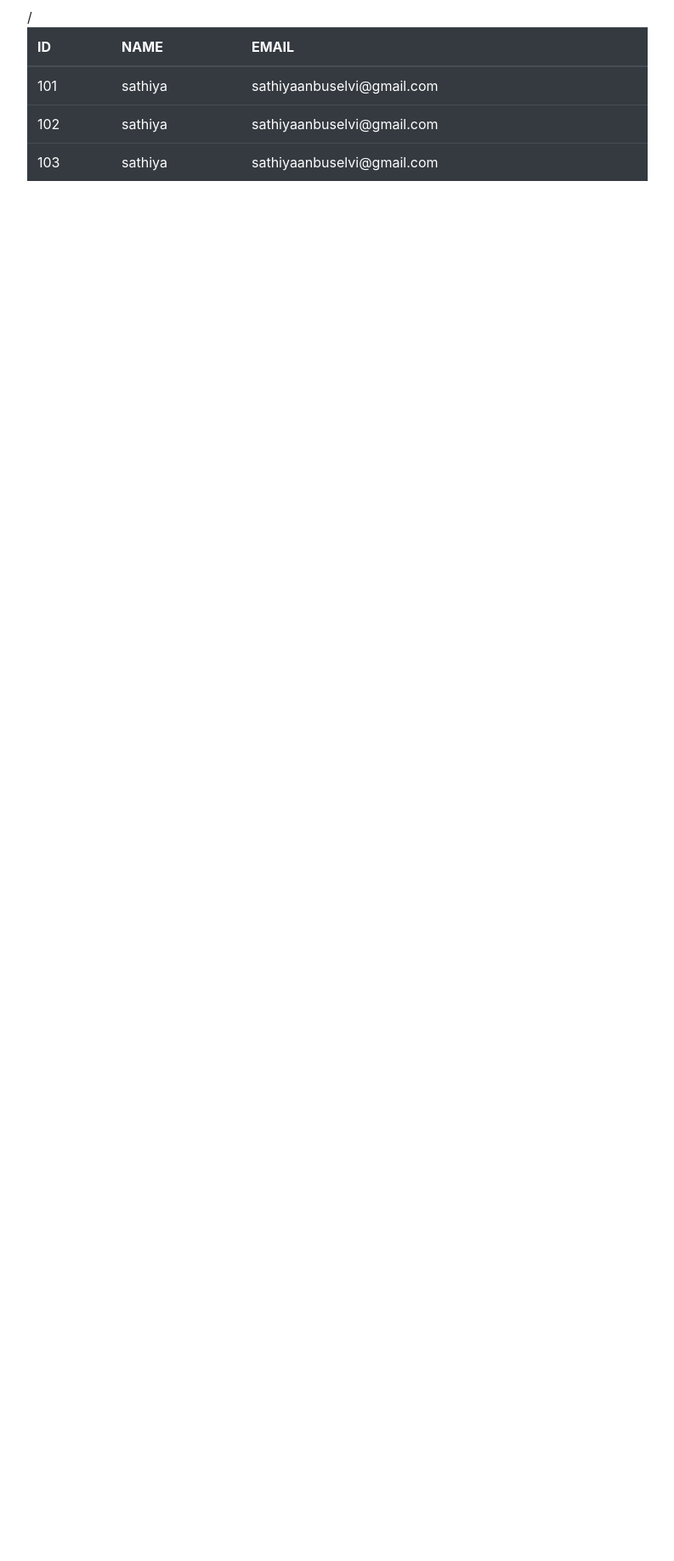
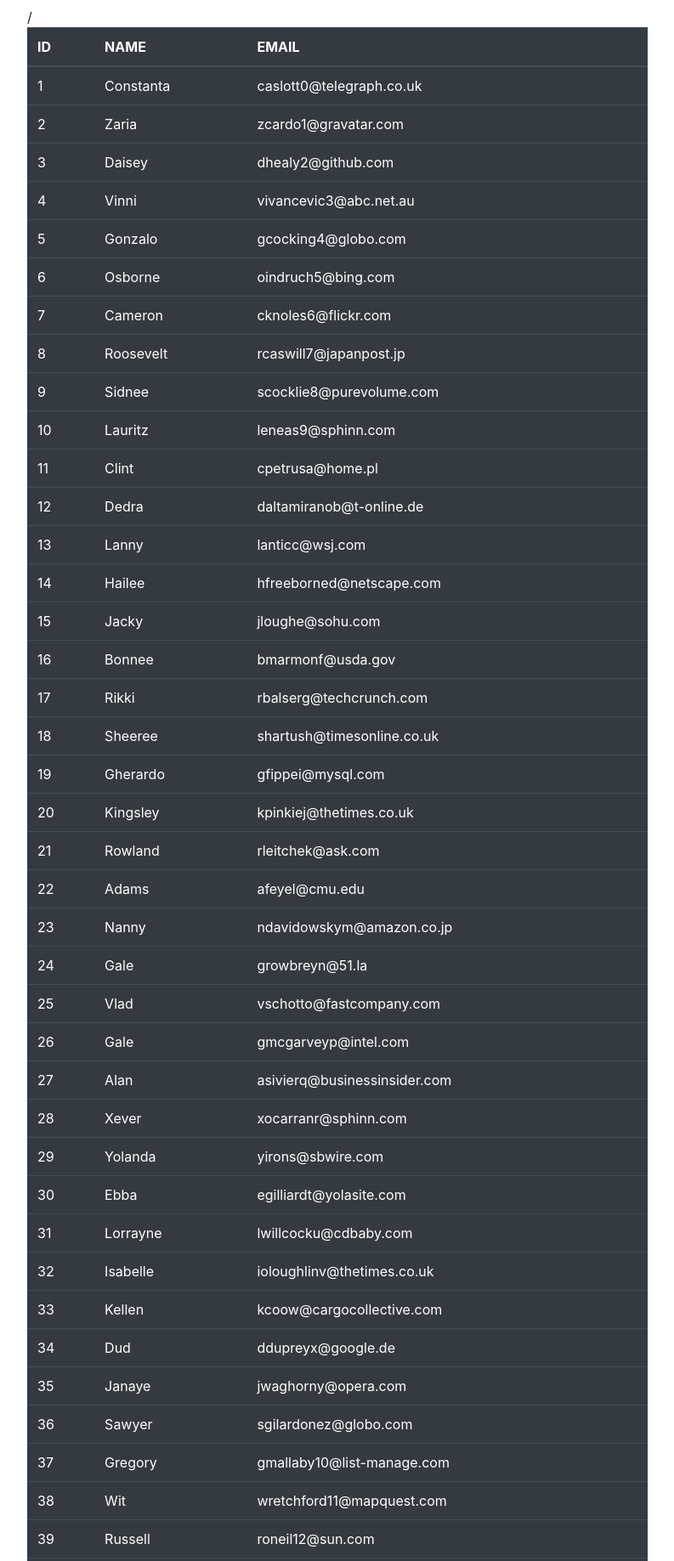
Before and after one commit to sathiyaramesh1620/Front-end-, a plain HTML site: page js practice/employtable/index.html in a window 1280 px wide. Shown: the part 80-1917 px from the top of the page at 85% size, without its empty margins (53-846 px from the left). Before the commit the page ends 800 px from the top, so only its background shows below. Drawn offline with nearby package versions, Linux system fonts and the light colour scheme.

Commit message:
emp table

```diff
--- a/js practice/employtable/data.js
+++ b/js practice/employtable/data.js
@@ -1,14 +1,60 @@
-let employees=[
-{id:101,name:"sathiya",email:"sathiyaanbuselvi@gmail.com"},
-{id:102,name:"sathiya",email:"sathiyaanbuselvi@gmail.com"},
-{id:103,name:"sathiya",email:"sathiyaanbuselvi@gmail.com"}]
+let employees=[{"id":1,"first_name":"Constanta","email":"caslott0@telegraph.co.uk"},
+{"id":2,"first_name":"Zaria","email":"zcardo1@gravatar.com"},
+{"id":3,"first_name":"Daisey","email":"dhealy2@github.com"},
+{"id":4,"first_name":"Vinni","email":"vivancevic3@abc.net.au"},
+{"id":5,"first_name":"Gonzalo","email":"gcocking4@globo.com"},
+{"id":6,"first_name":"Osborne","email":"oindruch5@bing.com"},
+{"id":7,"first_name":"Cameron","email":"cknoles6@flickr.com"},
+{"id":8,"first_name":"Roosevelt","email":"rcaswill7@japanpost.jp"},
+{"id":9,"first_name":"Sidnee","email":"scocklie8@purevolume.com"},
+{"id":10,"first_name":"Lauritz","email":"leneas9@sphinn.com"},
+{"id":11,"first_name":"Clint","email":"cpetrusa@home.pl"},
+{"id":12,"first_name":"Dedra","email":"daltamiranob@t-online.de"},
+{"id":13,"first_name":"Lanny","email":"lanticc@wsj.com"},
+{"id":14,"first_name":"Hailee","email":"hfreeborned@netscape.com"},
+{"id":15,"first_name":"Jacky","email":"jloughe@sohu.com"},
+{"id":16,"first_name":"Bonnee","email":"bmarmonf@usda.gov"},
+{"id":17,"first_name":"Rikki","email":"rbalserg@techcrunch.com"},
+{"id":18,"first_name":"Sheeree","email":"shartush@timesonline.co.uk"},
+{"id":19,"first_name":"Gherardo","email":"gfippei@mysql.com"},
+{"id":20,"first_name":"Kingsley","email":"kpinkiej@thetimes.co.uk"},
+{"id":21,"first_name":"Rowland","email":"rleitchek@ask.com"},
+{"id":22,"first_name":"Adams","email":"afeyel@cmu.edu"},
+{"id":23,"first_name":"Nanny","email":"ndavidowskym@amazon.co.jp"},
+{"id":24,"first_name":"Gale","email":"growbreyn@51.la"},
+{"id":25,"first_name":"Vlad","email":"vschotto@fastcompany.com"},
+{"id":26,"first_name":"Gale","email":"gmcgarveyp@intel.com"},
+{"id":27,"first_name":"Alan","email":"asivierq@businessinsider.com"},
+{"id":28,"first_name":"Xever","email":"xocarranr@sphinn.com"},
+{"id":29,"first_name":"Yolanda","email":"yirons@sbwire.com"},
+{"id":30,"first_name":"Ebba","email":"egilliardt@yolasite.com"},
+{"id":31,"first_name":"Lorrayne","email":"lwillcocku@cdbaby.com"},
+{"id":32,"first_name":"Isabelle","email":"ioloughlinv@thetimes.co.uk"},
+{"id":33,"first_name":"Kellen","email":"kcoow@cargocollective.com"},
+{"id":34,"first_name":"Dud","email":"ddupreyx@google.de"},
+{"id":35,"first_name":"Janaye","email":"jwaghorny@opera.com"},
+{"id":36,"first_name":"Sawyer","email":"sgilardonez@globo.com"},
+{"id":37,"first_name":"Gregory","email":"gmallaby10@list-manage.com"},
+{"id":38,"first_name":"Wit","email":"wretchford11@mapquest.com"},
+{"id":39,"first_name":"Russell","email":"roneil12@sun.com"},
+{"id":40,"first_name":"Merola","email":"mrushforth13@utexas.edu"},
+{"id":41,"first_name":"Saunders","email":"sdoole14@ucsd.edu"},
+{"id":42,"first_name":"Skipp","email":"sstrong15@delicious.com"},
+{"id":43,"first_name":"Hamel","email":"hclutheram16@usatoday.com"},
+{"id":44,"first_name":"Jamey","email":"jgiottini17@jugem.jp"},
+{"id":45,"first_name":"Lianne","email":"larchambault18@mapquest.com"},
+{"id":46,"first_name":"Gussi","email":"gbowick19@yellowbook.com"},
+{"id":47,"first_name":"Tedra","email":"tyaknov1a@wix.com"},
+{"id":48,"first_name":"Barbra","email":"bbrine1b@vkontakte.ru"},
+{"id":49,"first_name":"Rickey","email":"rjosephsen1c@theguardian.com"},
+{"id":50,"first_name":"Darill","email":"dlippatt1d@google.it"}]
 
 function displayData(){
     let row=""
     for( emp of employees){
         row=row+`<tr>
         <td>${emp.id}</td>
-        <td>${emp.name}</td>
+        <td>${emp.first_name}</td>
         <td>${emp.email}</td>
 
 
@@ -18,4 +64,6 @@ function displayData(){
     }
     document.getElementById("sathiya").innerHTML=row;
 
+
+
 }
--- a/js practice/employtable/index.html
+++ b/js practice/employtable/index.html
@@ -16,14 +16,12 @@
                     <div class=" col-md-8">
                         <table class="table table-hover table-dark" >/
                             <thead class="text-white">
-                                <th>ID</th>
+                              <tr>  <th>ID</th>
                                 <th>NAME</th>
-                                <th>EMAIL</th>
+                                <th>EMAIL</th></tr>
                             </thead>
                             <tbody id="sathiya">
-                              <th>101</th>
-                              <th>sathiya</th>
-                              <th>sathiyaanbuselvi@gmail.com</th>
+
 
                             </tbody>
                         </table>
```
